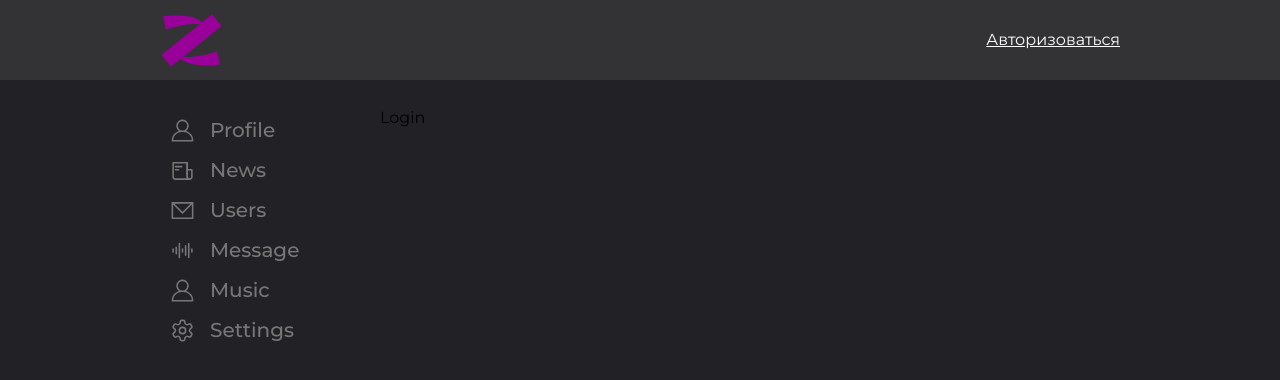
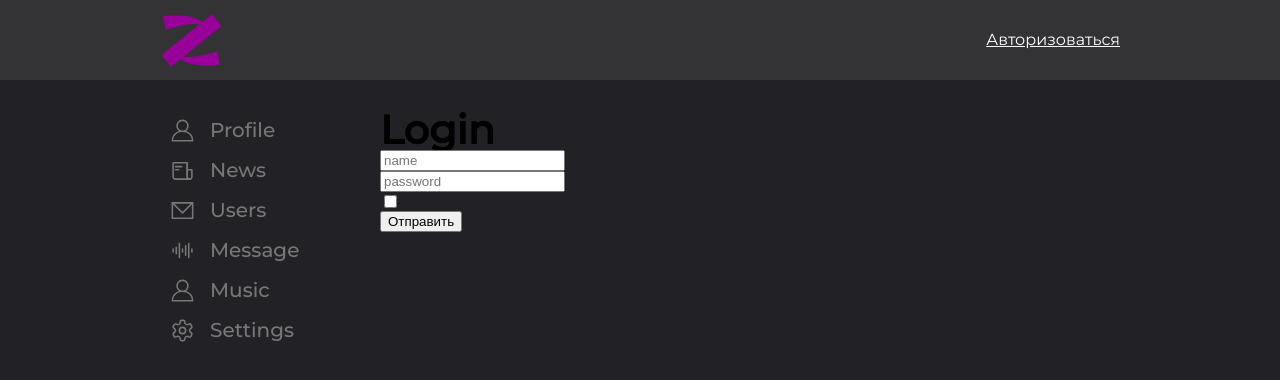
Before and after one commit to danielgerchik/react1, a React (Create React App) app: page /login in a window 1280 px wide. Shown: the top 380 px of the page. Built offline with nearby package versions, Linux system fonts and the light colour scheme; no server answers.

Commit message:
redux-form

```diff
--- a/package.json
+++ b/package.json
@@ -13,6 +13,7 @@
     "react-router-dom": "^5.3.0",
     "react-scripts": "5.0.0",
     "redux": "^4.1.2",
+    "redux-form": "^8.3.8",
     "redux-thunk": "^2.4.1",
     "web-vitals": "^2.1.4"
   },
--- /dev/null
+++ b/src/components/Forms/LoginForm.jsx
@@ -0,0 +1,25 @@
+import {Field, reduxForm} from "redux-form";
+
+const loginForm = props => {
+    return (
+        <form onSubmit={props.handleSubmit}>
+            <div>
+                <Field component={'input'} name={'name'} type={'text'} placeholder={'name'}/>
+            </div>
+
+            <div>
+                <Field component={'input'} name={'password'} type={'password'} placeholder={'password'}/>
+            </div>
+            <div>
+                <Field component={'input'} name={'remember'} type={'checkbox'} />
+            </div>
+            <div>
+                <button>Отправить</button>
+            </div>
+        </form>
+    )
+}
+
+const loginReduxForm = reduxForm({form: 'login'})(loginForm)
+
+export default loginReduxForm
--- a/src/components/Login/Login.jsx
+++ b/src/components/Login/Login.jsx
@@ -1,4 +1,17 @@
+import LoginForm from "../Forms/LoginForm";
+
+
 const Login = props => {
-    return <h1>Login</h1>
+    const onSubmit = formData => {
+        console.log(formData);
+    }
+    return (
+        <>
+            <h1 style={{fontSize: '40px', fontWeight: '700'}}>Login</h1>
+            <LoginForm onSubmit={onSubmit}/>
+        </>
+
+
+    )
 }
 export default Login
--- a/src/redux/redux-store.js
+++ b/src/redux/redux-store.js
@@ -4,13 +4,15 @@ import messagePageReducer from "./reducers/messagePage-reducer";
 import usersPageReducer from "./reducers/usersPage-reducer";
 import authReducer from "./reducers/auth-reducer";
 import thunk from "redux-thunk";
+import { reducer as formReducer } from 'redux-form'
 
 
 const reducers = combineReducers({
     profilePage: profilePageReducer,
     messagesPage:messagePageReducer,
     usersPage: usersPageReducer,
-    auth: authReducer
+    auth: authReducer,
+    form: formReducer,
 })
 
 
```
Also changed, not shown: 1 other file (tests, documents, lock files or other folders).
